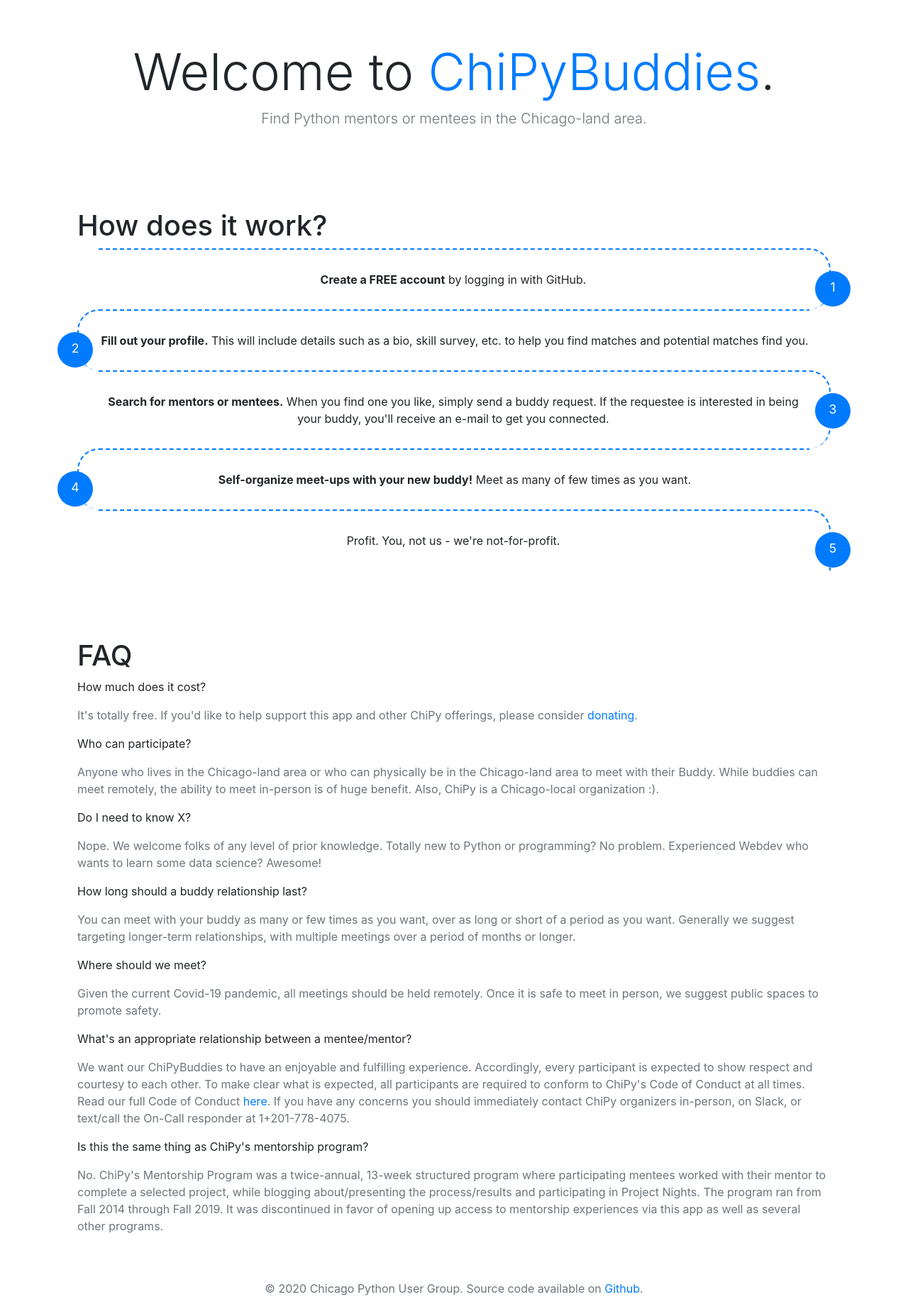
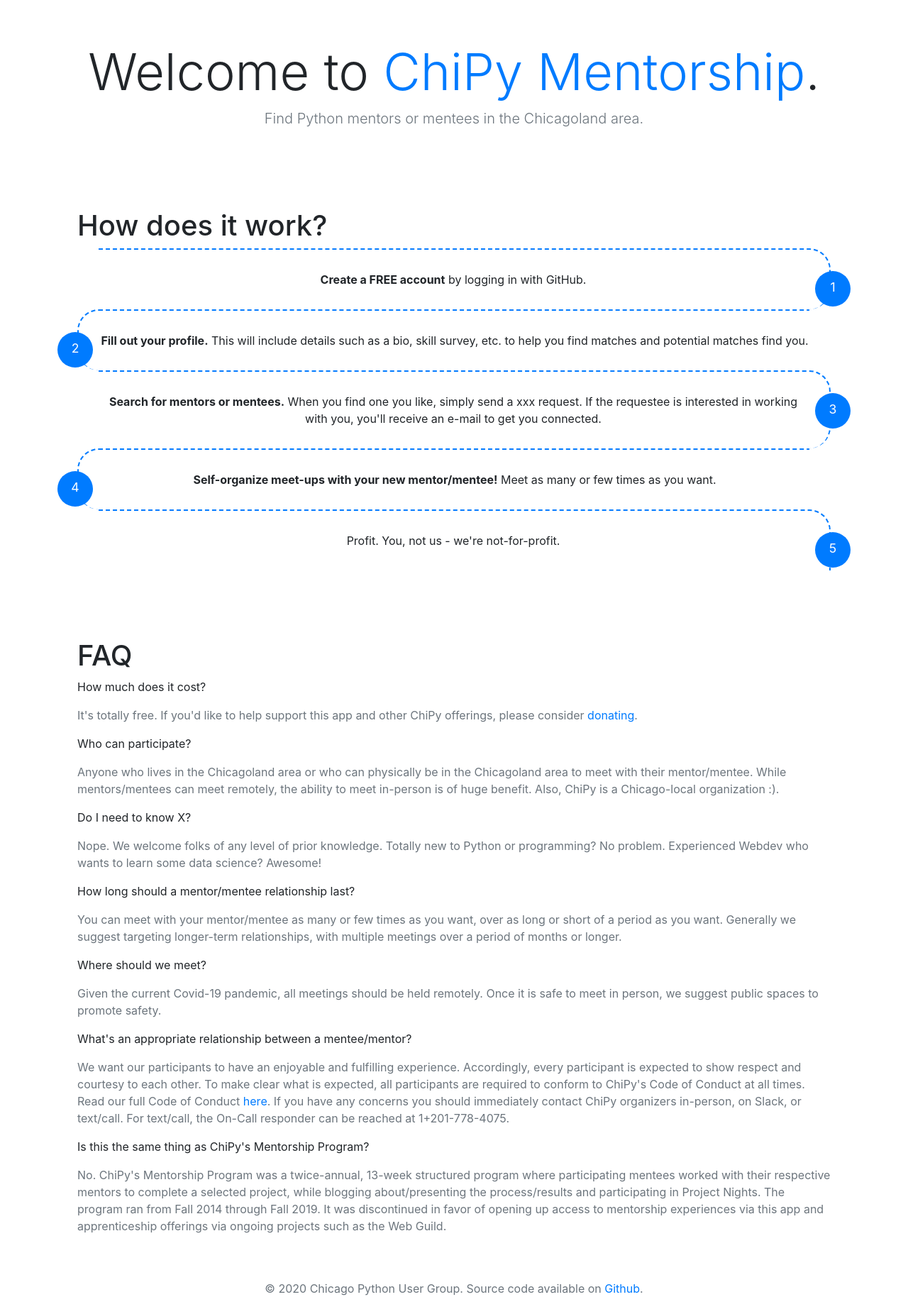
Before and after one commit to chicagopython/buddy_mentorship, a Django app: page / in a window 1280 px wide. Shown: the part 70-1898 px from the top of the page at 71% size. Run offline with Django 3.2, Linux system fonts and the light colour scheme; parts of the project's set-up code (start-up, migrations or seed data) failed here and were passed over; some libraries are stand-ins or nearby versions.

Commit message:
Grammar updates; replace mention of buddies

```diff
--- a/buddy_mentorship/templates/buddy_mentorship/home.html
+++ b/buddy_mentorship/templates/buddy_mentorship/home.html
@@ -7,10 +7,10 @@
 {% block content %}
   <div class="starter-template">
   		<h1 class="display-3 text-center">
-  			Welcome to <span class="text-primary">ChiPyBuddies</span>.
+  			Welcome to <span class="text-primary">ChiPy Mentorship</span>.
   		</h1>
   		<p class="lead text-center text-muted mb-6 mb-lg-8">
-  			Find Python mentors or mentees in the Chicago-land area.
+  			Find Python mentors or mentees in the Chicagoland area.
   		</p>
   </div>
 
@@ -18,8 +18,8 @@
   	<h1 class="display-5 text-center text-md-left">How does it work?</h1>
 	  <p class="steps"><b>Create a FREE account</b> by logging in with GitHub.</p>
 	  <p class="steps"><b>Fill out your profile.</b> This will include details such as a bio, skill survey, etc. to help you find matches and potential matches find you.</p>
-	  <p class="steps"><b>Search for mentors or mentees.</b> When you find one you like, simply send a buddy request. If the requestee is interested in being your buddy, you'll receive an e-mail to get you connected.</p>
-	  <p class="steps"><b>Self-organize meet-ups with your new buddy!</b> Meet as many of few times as you want.</p>
+	  <p class="steps"><b>Search for mentors or mentees.</b> When you find one you like, simply send a xxx request. If the requestee is interested in working with you, you'll receive an e-mail to get you connected.</p>
+	  <p class="steps"><b>Self-organize meet-ups with your new mentor/mentee!</b> Meet as many or few times as you want.</p>
 	  <p class="steps">Profit. You, not us - we're not-for-profit.</p>
 	</div>
 
@@ -34,9 +34,9 @@
 
 	  <p>Who can participate?</p>
 	  <p class="text-muted">
-	  	Anyone who lives in the Chicago-land area
-	  	or who can physically be in the Chicago-land area to meet with their Buddy.
-	  	While buddies can meet remotely,
+	  	Anyone who lives in the Chicagoland area
+	  	or who can physically be in the Chicagoland area to meet with their mentor/mentee.
+	  	While mentors/mentees can meet remotely,
 	  	the ability to meet in-person is of huge benefit.
 	  	Also, ChiPy is a Chicago-local organization :).
 	  </p>
@@ -48,9 +48,9 @@
 		  Experienced Webdev who wants to learn some data science? Awesome!
 		</p>
 
-	  <p>How long should a buddy relationship last?</p>
+	  <p>How long should a mentor/mentee relationship last?</p>
 	  <p class="text-muted">
-	  	You can meet with your buddy as many or few times as you want,
+	  	You can meet with your mentor/mentee as many or few times as you want,
 	  	over as long or short of a period as you want.
 	  	Generally we suggest targeting longer-term relationships, with multiple meetings over a period of months or longer.
 	  </p>
@@ -63,18 +63,18 @@
 
 	  <p>What's an appropriate relationship between a mentee/mentor?</p>
 	  <p class="text-muted">
-	  	We want our ChiPyBuddies to have an enjoyable and fulfilling experience.
+	  	We want our participants to have an enjoyable and fulfilling experience.
 	  	Accordingly, every participant is expected to show respect and courtesy to each other.
 	  	To make clear what is expected,
 	  	all participants are required to conform to ChiPy's Code of Conduct at all times.
 	  	Read our full Code of Conduct <a href="https://www.chipy.org/pages/conduct/">here</a>.
 	  	If you have any concerns you should immediately contact ChiPy organizers
-	  	in-person, on Slack, or text/call the On-Call responder at 1+201-778-4075.
+	  	in-person, on Slack, or text/call. For text/call, the On-Call responder can be reached at 1+201-778-4075.
 	  </p>
 
-	  <p>Is this the same thing as ChiPy's mentorship program?</p>
+	  <p>Is this the same thing as ChiPy's Mentorship Program?</p>
 	  <p class="text-muted">
-	  	No. ChiPy's Mentorship Program was a twice-annual, 13-week structured program where participating mentees worked with their mentor to complete a selected project, while blogging about/presenting the process/results and participating in Project Nights. The program ran from Fall 2014 through Fall 2019. It was discontinued in favor of opening up access to mentorship experiences via this app as well as several other programs.
+	  	No. ChiPy's Mentorship Program was a twice-annual, 13-week structured program where participating mentees worked with their respective mentors to complete a selected project, while blogging about/presenting the process/results and participating in Project Nights. The program ran from Fall 2014 through Fall 2019. It was discontinued in favor of opening up access to mentorship experiences via this app and apprenticeship offerings via ongoing projects such as the Web Guild.
 		</p>
 
 
```
